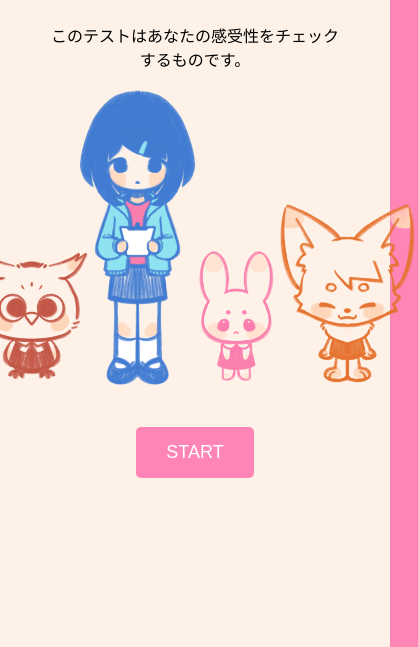
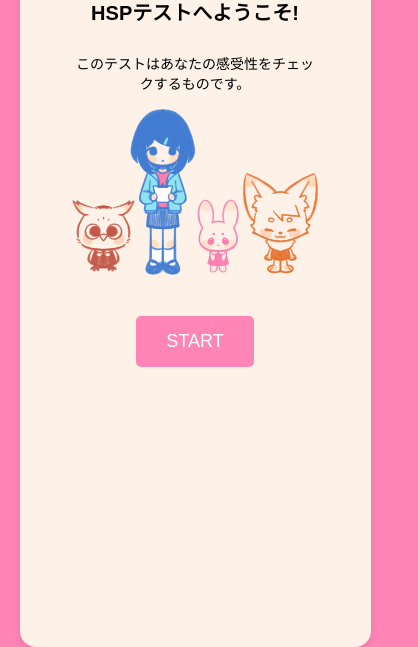
Before and after one commit to sanikauwu/TEST, a plain HTML site: page index.html in a window 390 px wide. Shown: the part 297-944 px from the top of the page, 418 px wide, since content can reach past the window. Drawn offline with Linux system fonts and the light colour scheme.

Commit message:
update website

```diff
--- a/index.html
+++ b/index.html
@@ -5,16 +5,19 @@
   <meta name="viewport" content="width=device-width, initial-scale=1.0">
   <title>心理テスト</title>
   <link rel="stylesheet" href="style.css">
+
 </head>
 <body>
 <div class="container">
-     <!-- home-->
+  <!-- home -->
   <div id="start-section">
     <h1>HSPテストへようこそ!</h1>
     <p>このテストはあなたの感受性をチェックするものです。</p>
-      <img src="test/start.png" alt="Welcome Image" style="height: 300px; width: auto; margin-bottom: 20px;">
+    <img src="test/start.png" alt="Welcome Image" class="start-image">
     <button id="start-button" onclick="startQuiz()">START</button>
   </div>
+</div>
+
 
     <!-- テスト問題セクション -->
     <div id="quiz-section">
--- a/style.css
+++ b/style.css
@@ -1,4 +1,65 @@
 /* style.css */
+
+  /* 让整个容器居中 */
+  .container {
+    width: 90%;
+    max-width: 800px;
+    margin: 0 auto;
+    text-align: center;
+  }
+
+  /* 开始页面整体样式 */
+  #start-section {
+    background-color: #FEF2E8; /* 你的指定颜色 */
+    padding: 40px 20px;
+    border-radius: 16px;
+    box-shadow: 0 4px 10px rgba(0,0,0,0.1);
+  }
+
+  /* 图片自适应 */
+  .start-image {
+    max-width: 100%;
+    height: auto;
+    margin-bottom: 20px;
+  }
+
+  /* 按钮样式 */
+  #start-button {
+    background-color: #F8B195;
+    color: white;
+    border: none;
+    padding: 12px 24px;
+    border-radius: 12px;
+    font-size: 18px;
+    cursor: pointer;
+    transition: background-color 0.3s;
+  }
+
+  #start-button:hover {
+    background-color: #F67280;
+  }
+
+  /* 自适应 - 手机端优化 */
+  @media (max-width: 768px) {
+    #start-section {
+      padding: 20px 10px;
+    }
+
+    h1 {
+      font-size: 20px;
+    }
+
+    p {
+      font-size: 14px;
+    }
+
+    #start-button {
+      font-size: 16px;
+      padding: 10px 20px;
+    }
+  }
+
+
 
 body {
     background-color: #FF85B7;
```
Lines whose indentation alone changed are shown as unchanged.
